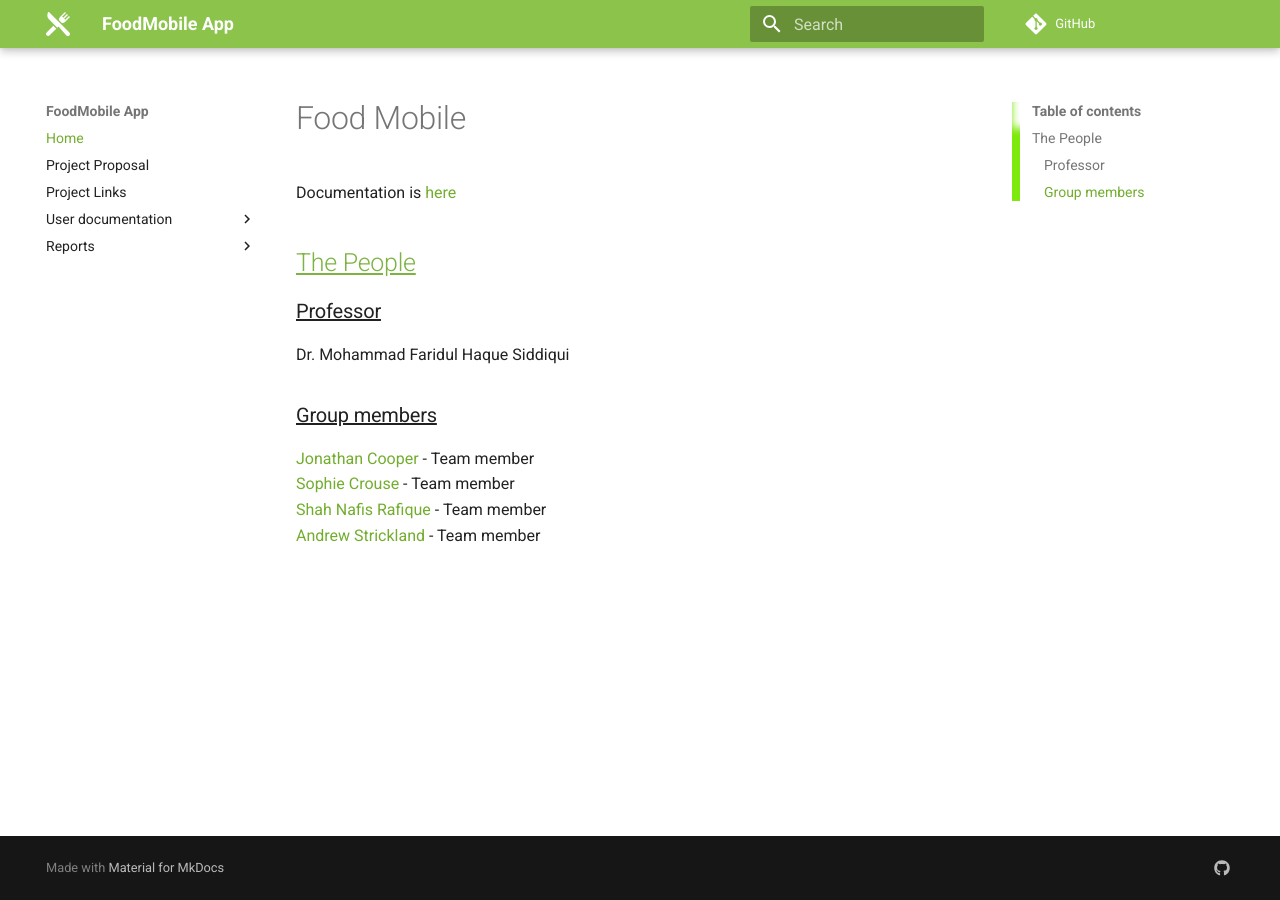
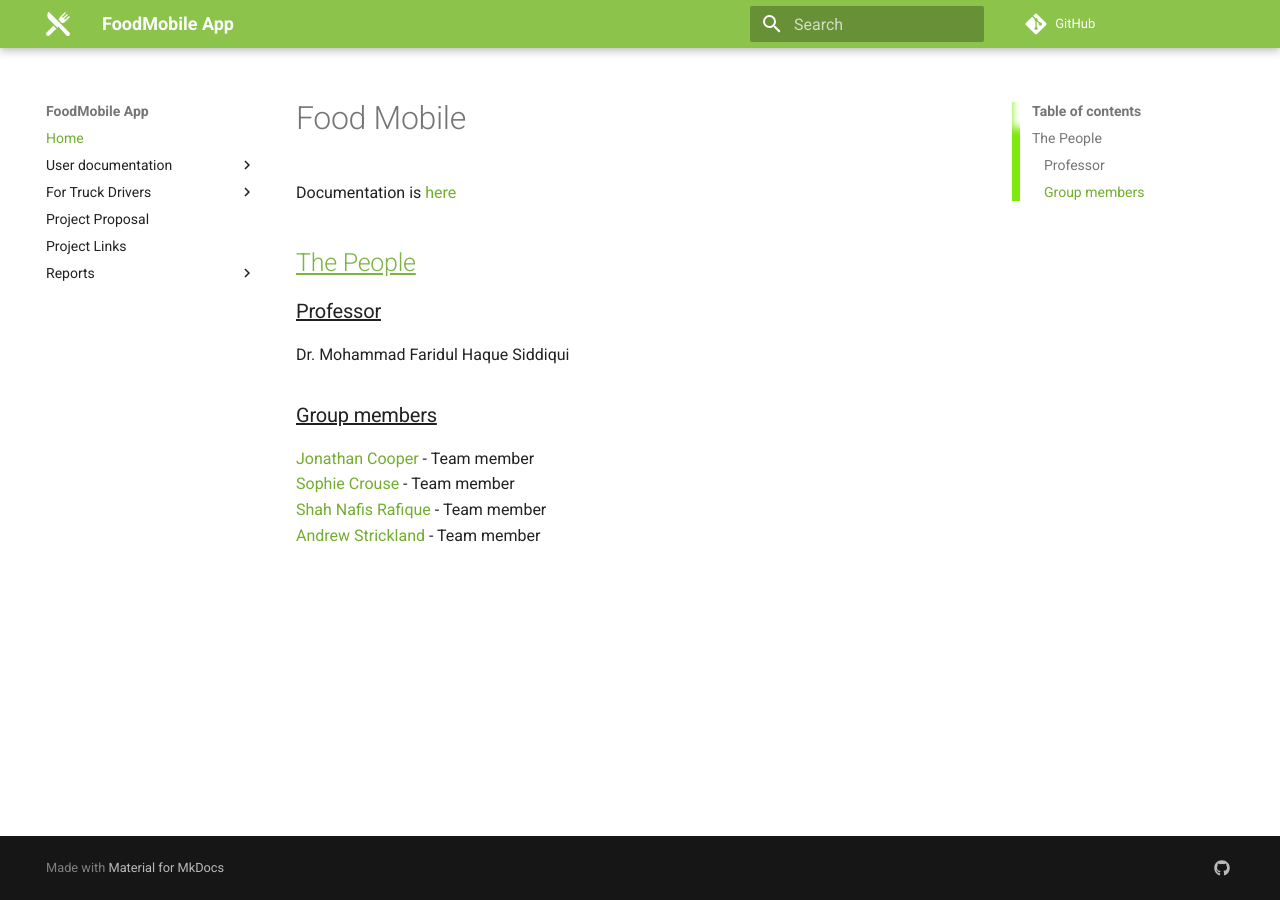
Before and after one commit to FoodMobile/Docs, an MkDocs documentation site: the page built from docs/index.md, in a window 1280 px wide. Built offline with MkDocs 1.6.1 and Material for MkDocs 9.7.7, drawn with Linux system fonts in a browser that asks for light colours; comment, search, counter and statistics services are not loaded; part of the change alters nothing that is shown.

Commit message:
Added md files
added basic md pages for user documentation

```diff
--- a/mkdocs.yml
+++ b/mkdocs.yml
@@ -3,10 +3,19 @@ repo_url: https://github.com/ShahNafisRafique/csc490
 
 nav:
     - Home: index.md
+    - User documentation:
+        - Overview: user_docs/overview.md
+        - How to Login: user_docs/login.md
+        - Navigation: user_docs/navigation.md
+        - Managing Favorites: user_docs/favorites.md
+        - Viewing Previous Orders: user_docs/view_orders.md
+        - Managing Dietary/Allergy Information: user_docs/manage_food_settings.md
+        - Manage Settings: user_docs/settings.md
+    - For Truck Drivers:
+        - Register as a Driver: user_docs/driver_reg.md
+        - Register a Truck: user_docs/create_truck.md
     - Project Proposal: project_proposal.md
     - Project Links: repos.md
-    - User documentation:
-        - Overview: user_docs/overview.md
     - Reports:
         - Combined Report: reports/mega_report.md
     # - Rest:
```
Also changed, not shown: docs/user_docs/create_truck.md (added), docs/user_docs/driver_reg.md (added), docs/user_docs/favorites.md (added), docs/user_docs/login.md (added), docs/user_docs/manage_food_settings.md (added), docs/user_docs/navigation.md (added), docs/user_docs/settings.md (added), docs/user_docs/view_orders.md (added).
